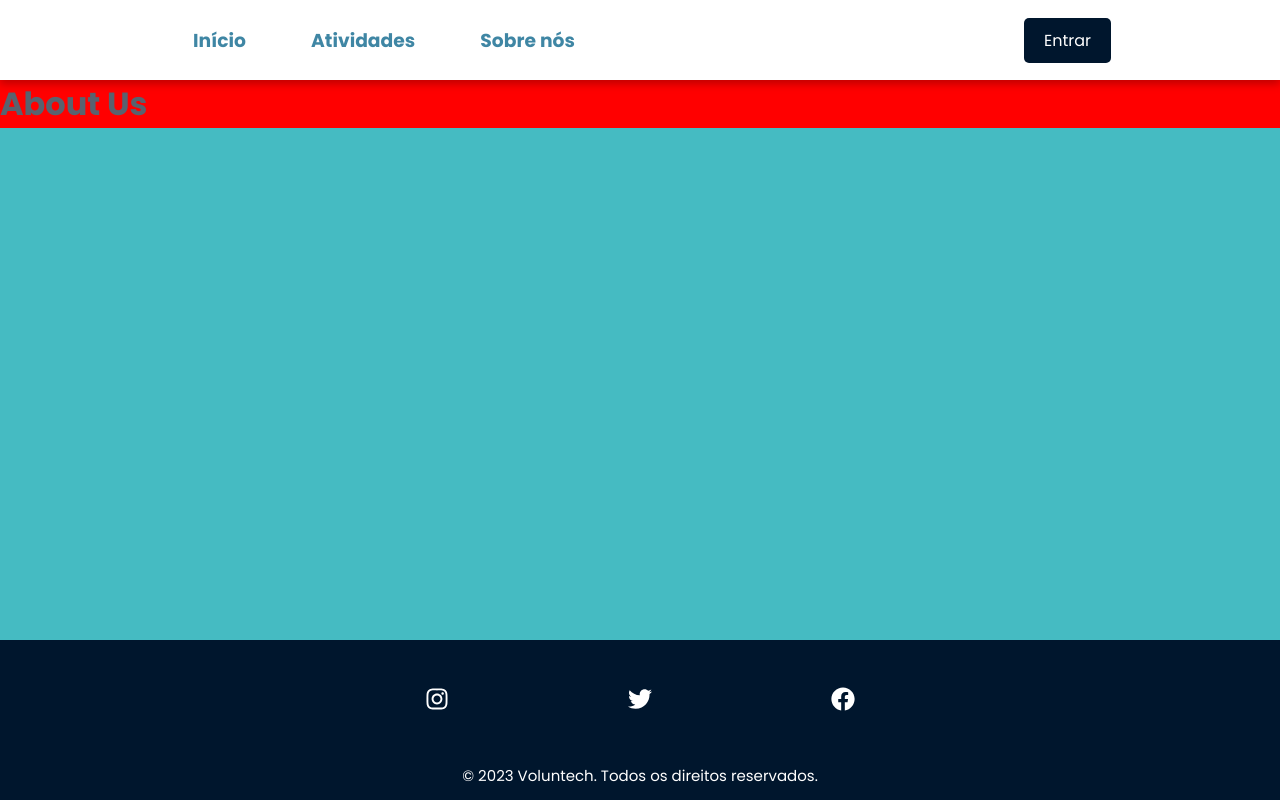
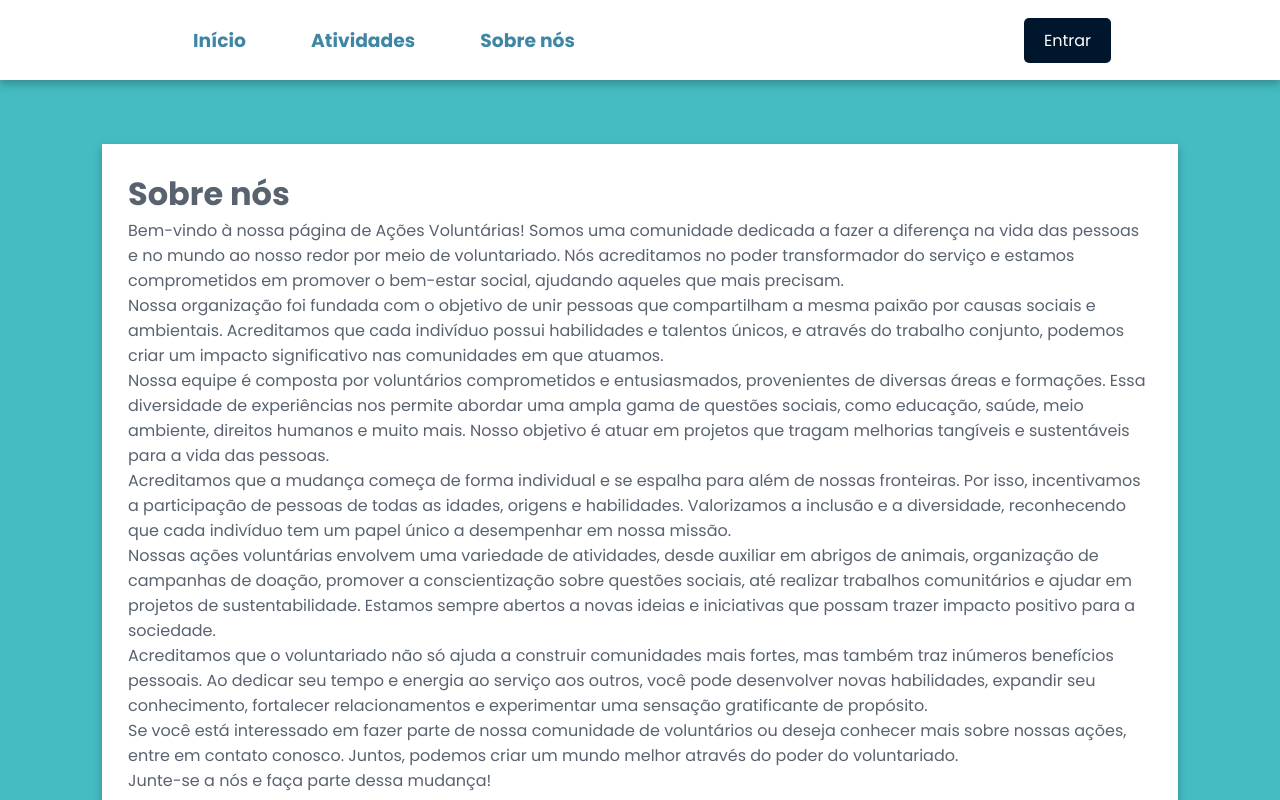
Before and after one commit to Fernando-Goncalves-Campos/Projeto-DoaAcao, a React (Create React App) app in the folder projeto/: page /aboutus in a window 1280 px wide. Shown: the top 800 px of the page. Built offline with nearby package versions, Linux system fonts and the light colour scheme.

Commit message:
Adicao do about us

```diff
--- a/projeto/src/Pages/AboutUs.jsx
+++ b/projeto/src/Pages/AboutUs.jsx
@@ -1,10 +1,30 @@
 import { memo } from "react";
-import styles from "./css/AboutUs.module.css";
+import "./css/AboutUs.css";
 
 function AboutUs() {
 	return(
         <>
-            <h1 className={styles.testing}>About Us</h1>
+        <div className="about-us-container">
+
+            <div className="about-us-container-children">
+                <h1>Sobre nós</h1>
+                <p>Bem-vindo à nossa página de Ações Voluntárias! Somos uma comunidade dedicada a fazer a diferença na vida das pessoas e no mundo ao nosso redor por meio de voluntariado. Nós acreditamos no poder transformador do serviço e estamos comprometidos em promover o bem-estar social, ajudando aqueles que mais precisam.</p>
+
+                <p>Nossa organização foi fundada com o objetivo de unir pessoas que compartilham a mesma paixão por causas sociais e ambientais. Acreditamos que cada indivíduo possui habilidades e talentos únicos, e através do trabalho conjunto, podemos criar um impacto significativo nas comunidades em que atuamos.</p>
+
+                <p>Nossa equipe é composta por voluntários comprometidos e entusiasmados, provenientes de diversas áreas e formações. Essa diversidade de experiências nos permite abordar uma ampla gama de questões sociais, como educação, saúde, meio ambiente, direitos humanos e muito mais. Nosso objetivo é atuar em projetos que tragam melhorias tangíveis e sustentáveis para a vida das pessoas.</p>
+
+                <p>Acreditamos que a mudança começa de forma individual e se espalha para além de nossas fronteiras. Por isso, incentivamos a participação de pessoas de todas as idades, origens e habilidades. Valorizamos a inclusão e a diversidade, reconhecendo que cada indivíduo tem um papel único a desempenhar em nossa missão.</p>
+
+                <p>Nossas ações voluntárias envolvem uma variedade de atividades, desde auxiliar em abrigos de animais, organização de campanhas de doação, promover a conscientização sobre questões sociais, até realizar trabalhos comunitários e ajudar em projetos de sustentabilidade. Estamos sempre abertos a novas ideias e iniciativas que possam trazer impacto positivo para a sociedade.</p>
+
+                <p>Acreditamos que o voluntariado não só ajuda a construir comunidades mais fortes, mas também traz inúmeros benefícios pessoais. Ao dedicar seu tempo e energia ao serviço aos outros, você pode desenvolver novas habilidades, expandir seu conhecimento, fortalecer relacionamentos e experimentar uma sensação gratificante de propósito.</p>
+
+                <p>Se você está interessado em fazer parte de nossa comunidade de voluntários ou deseja conhecer mais sobre nossas ações, entre em contato conosco. Juntos, podemos criar um mundo melhor através do poder do voluntariado.</p>
+
+                <p>Junte-se a nós e faça parte dessa mudança!</p>
+            </div>
+        </div>
         </>
     );
 }
--- /dev/null
+++ b/projeto/src/Pages/css/AboutUs.css
@@ -0,0 +1,15 @@
+.about-us-container {
+    display: flex;
+    justify-content: center;
+    align-items: center;
+    margin-top: 5%;
+    filter: drop-shadow(0px 4px 4px rgba(0, 0, 0, 0.25));
+
+}
+
+.about-us-container-children {
+    padding: 2%;
+    background-color: #FFF;
+    width: 80%;
+    height: 80%;
+}
--- a/projeto/src/Pages/css/AboutUs.module.css
+++ /dev/null
@@ -1,3 +0,0 @@
-.testing{
-    background-color: red;
-}
```
